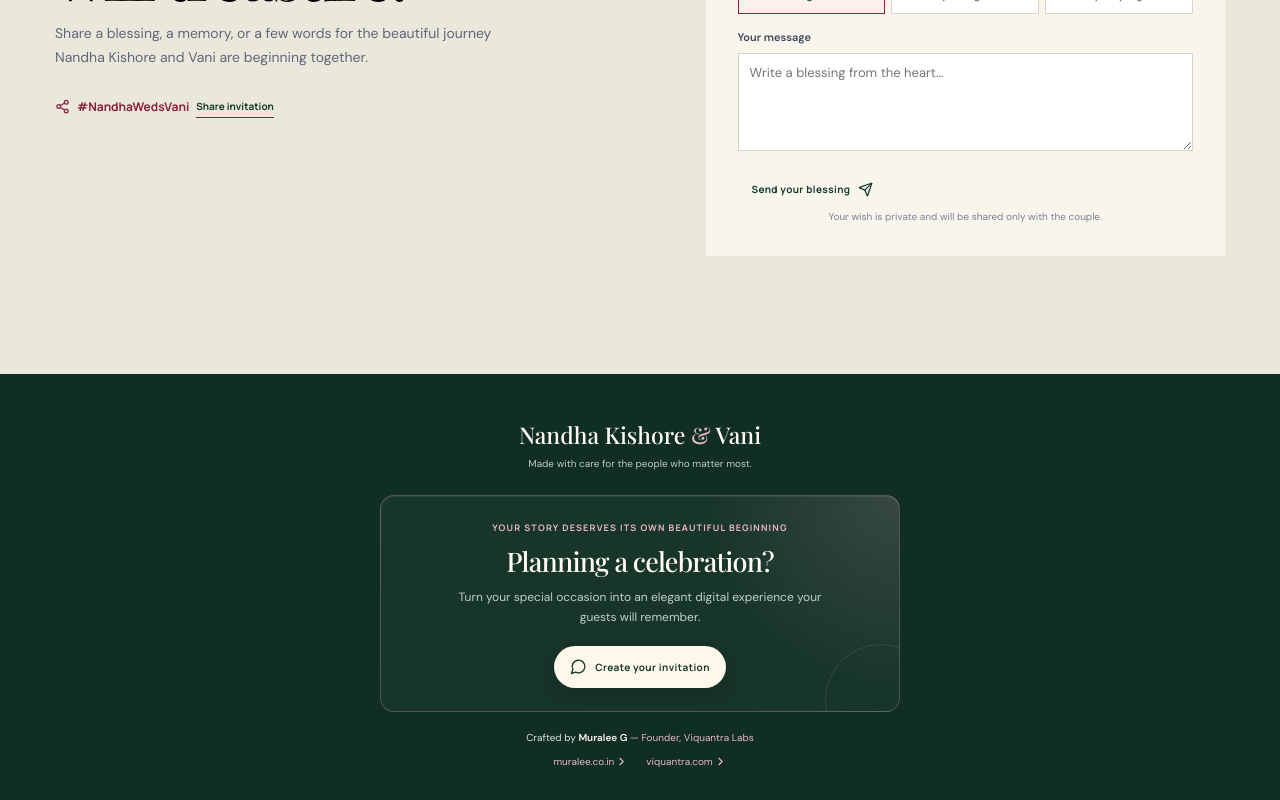
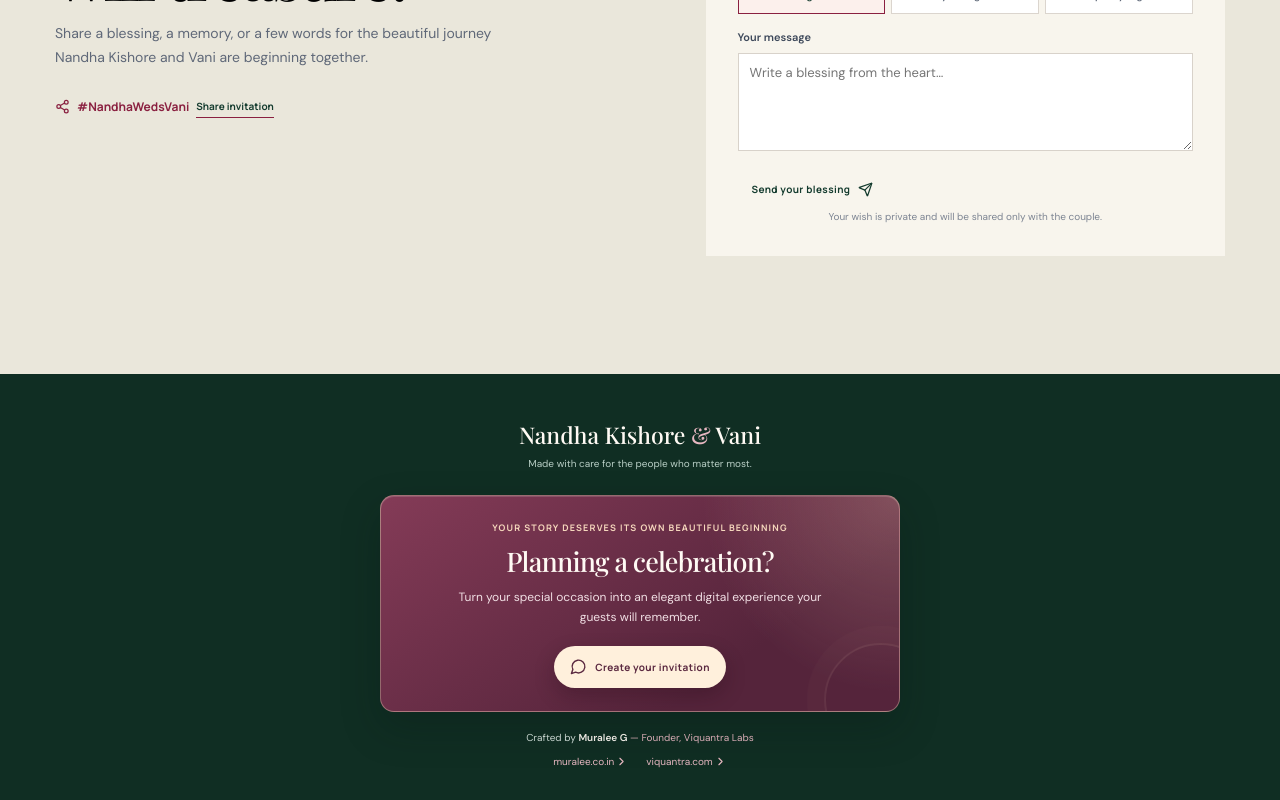
Before and after one commit to mefor1398-collab/nandha, a React (Vite) app: page / in a window 1280 px wide. Shown: the part 7807-8607 px from the top of the page. Built offline with nearby package versions, Linux system fonts and the light colour scheme; a web font is replaced by a local one.

Commit message:
Restyle and animate WhatsApp promotion card

```diff
--- a/src/styles.css
+++ b/src/styles.css
@@ -246,12 +246,15 @@ input:focus, textarea:focus, select:focus { border-color: var(--rose); box-shado
 .footer p { margin: 0; color: #fffaf4; font-family: 'Playfair Display', serif; font-size: 23px; }
 .footer p span { color: var(--rose-pale); font-style: italic; }
 .footer small { font-size: 10px; }
-.footer-promo { width: min(100%, 520px); position: relative; margin: 18px 0 12px; padding: 25px 22px 23px; overflow: hidden; border: 1px solid rgba(232,184,194,.26); border-radius: 14px; background: radial-gradient(circle at 100% 0, rgba(232,184,194,.15), transparent 34%), rgba(255,255,255,.035); box-shadow: inset 0 1px 0 rgba(255,255,255,.08); }
-.footer-promo::after { content: ''; position: absolute; right: -38px; bottom: -45px; width: 110px; height: 110px; border: 1px solid rgba(232,184,194,.12); border-radius: 50%; pointer-events: none; }
-.footer-promo__eyebrow { display: block; margin-bottom: 9px; color: var(--rose-pale); font-family: Manrope, sans-serif; font-size: 9px; font-weight: 700; letter-spacing: .13em; line-height: 1.5; text-transform: uppercase; }
+.footer-promo { width: min(100%, 520px); position: relative; margin: 18px 0 12px; padding: 25px 22px 23px; overflow: hidden; border: 1px solid rgba(246,216,189,.38); border-radius: 14px; background: radial-gradient(circle at 100% 0, rgba(246,198,179,.26), transparent 35%), linear-gradient(145deg, #843b57, #55243b 72%); box-shadow: inset 0 1px 0 rgba(255,255,255,.14), 0 16px 38px rgba(7,25,19,.26); transition: transform .4s cubic-bezier(.2,.7,.2,1), box-shadow .4s; }
+.footer-promo:hover { transform: translateY(-4px); box-shadow: inset 0 1px 0 rgba(255,255,255,.18), 0 22px 46px rgba(7,25,19,.34); }
+.footer-promo::before { content: ''; position: absolute; z-index: 0; inset: 0; background: linear-gradient(110deg, transparent 20%, rgba(255,238,217,.12) 45%, transparent 70%); transform: translateX(-120%); animation: promo-shimmer 5.8s ease-in-out infinite; pointer-events: none; }
+.footer-promo::after { content: ''; position: absolute; right: -38px; bottom: -45px; width: 110px; height: 110px; border: 1px solid rgba(246,216,189,.24); border-radius: 50%; box-shadow: 0 0 0 18px rgba(246,216,189,.035); animation: promo-orbit 6.5s ease-in-out infinite; pointer-events: none; }
+.footer-promo > * { position: relative; z-index: 1; }
+.footer-promo__eyebrow { display: block; margin-bottom: 9px; color: #f6d8bd; font-family: Manrope, sans-serif; font-size: 9px; font-weight: 700; letter-spacing: .13em; line-height: 1.5; text-transform: uppercase; }
 .footer-promo strong { display: block; margin-bottom: 9px; color: #fffaf4; font-family: 'Playfair Display', serif; font-size: 27px; font-weight: 500; letter-spacing: -.03em; }
-.footer-promo > p { max-width: 390px; margin: 0 auto 18px; color: #bfd1ca; font-family: 'DM Sans', sans-serif; font-size: 12px; line-height: 1.65; }
-.footer-promo a { position: relative; z-index: 1; min-height: 42px; display: inline-flex; align-items: center; justify-content: center; gap: 8px; padding: 10px 16px; border-radius: 50px; color: #153c2f; background: #fff7e9; box-shadow: 0 8px 20px rgba(3,24,17,.22); font-family: Manrope, sans-serif; font-size: 10px; font-weight: 700; letter-spacing: .04em; text-decoration: none; transition: transform .25s, box-shadow .25s; }
+.footer-promo > p { max-width: 390px; margin: 0 auto 18px; color: #f1dfe4; font-family: 'DM Sans', sans-serif; font-size: 12px; line-height: 1.65; }
+.footer-promo a { position: relative; z-index: 1; min-height: 42px; display: inline-flex; align-items: center; justify-content: center; gap: 8px; padding: 10px 16px; border-radius: 50px; color: #5b2940; background: #fff0dc; box-shadow: 0 8px 20px rgba(35,9,21,.28); font-family: Manrope, sans-serif; font-size: 10px; font-weight: 700; letter-spacing: .04em; text-decoration: none; transition: transform .25s, box-shadow .25s; }
 .footer-promo a:hover { transform: translateY(-2px); box-shadow: 0 11px 24px rgba(3,24,17,.3); }
 .footer-credit { color: #d8e5df; }
 .footer-credit strong { color: #fffaf4; font-weight: 700; }
@@ -266,6 +269,8 @@ input:focus, textarea:focus, select:focus { border-color: var(--rose); box-shado
 @keyframes hero-breathe { from { transform: scale(1); } to { transform: scale(1.035); } }
 @keyframes hero-mobile-drift { from { transform: scale(1.04) translate3d(0,0,0); } to { transform: scale(1.075) translate3d(-.25%,-.15%,0); } }
 @keyframes image-reveal { from { opacity: .35; } to { opacity: 1; } }
+@keyframes promo-shimmer { 0%, 58%, 100% { transform: translateX(-120%); } 76% { transform: translateX(120%); } }
+@keyframes promo-orbit { 0%, 100% { transform: translate3d(0,0,0) scale(1); opacity: .7; } 50% { transform: translate3d(-8px,-8px,0) scale(1.08); opacity: 1; } }
 @keyframes monogram-glow { 0%, 100% { box-shadow: 0 0 0 0 rgba(232,184,194,0), inset 0 0 14px rgba(232,184,194,.05); color: #fffaf4; } 50% { box-shadow: 0 0 18px 2px rgba(232,184,194,.35), inset 0 0 16px rgba(167,124,62,.2); color: #ffe5ac; } }
 @keyframes heart-beat { 0%, 100% { transform: scale(.78) rotate(-12deg); opacity: .7; } 45% { transform: scale(1.08) rotate(4deg); opacity: 1; } 65% { transform: scale(.88) rotate(-4deg); opacity: .84; } }
 @keyframes heart-breathe { 0%, 100% { transform: scale(.96); } 45% { transform: scale(1.06); } 65% { transform: scale(.99); } }
```
